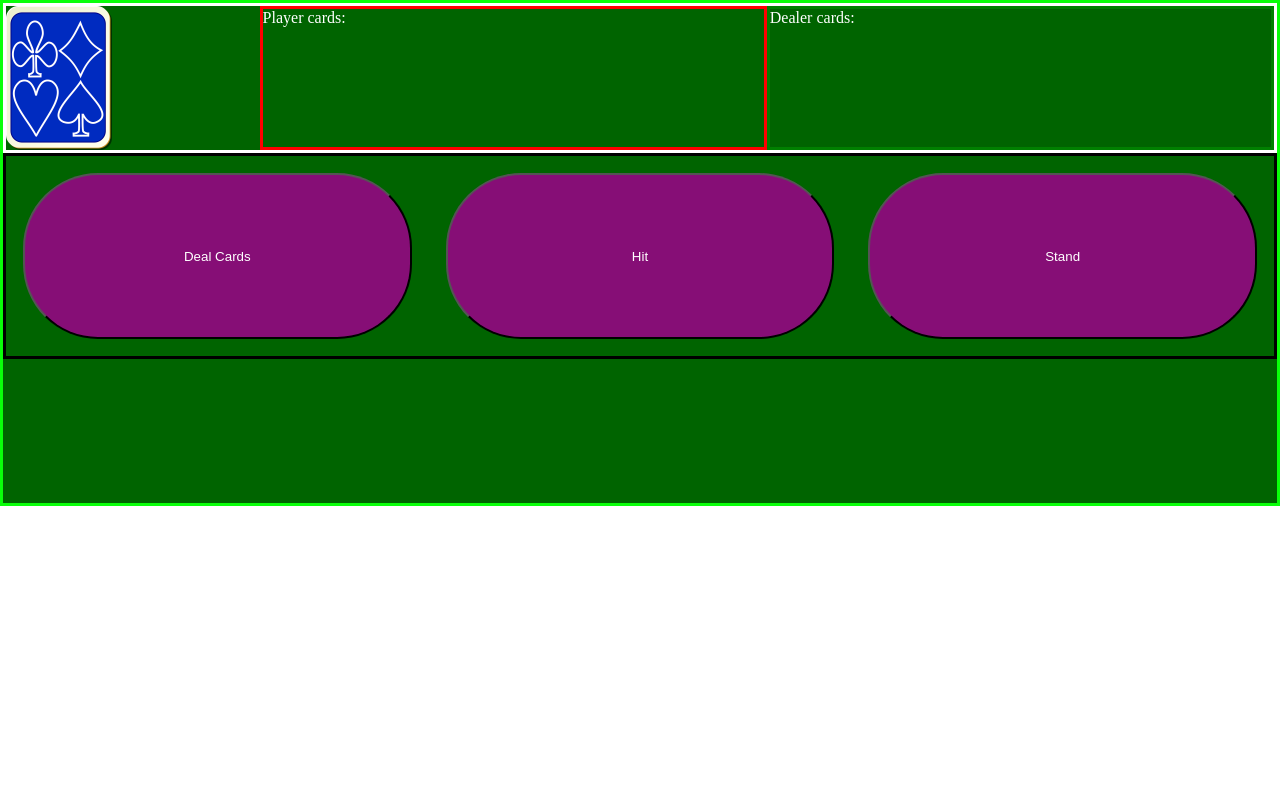
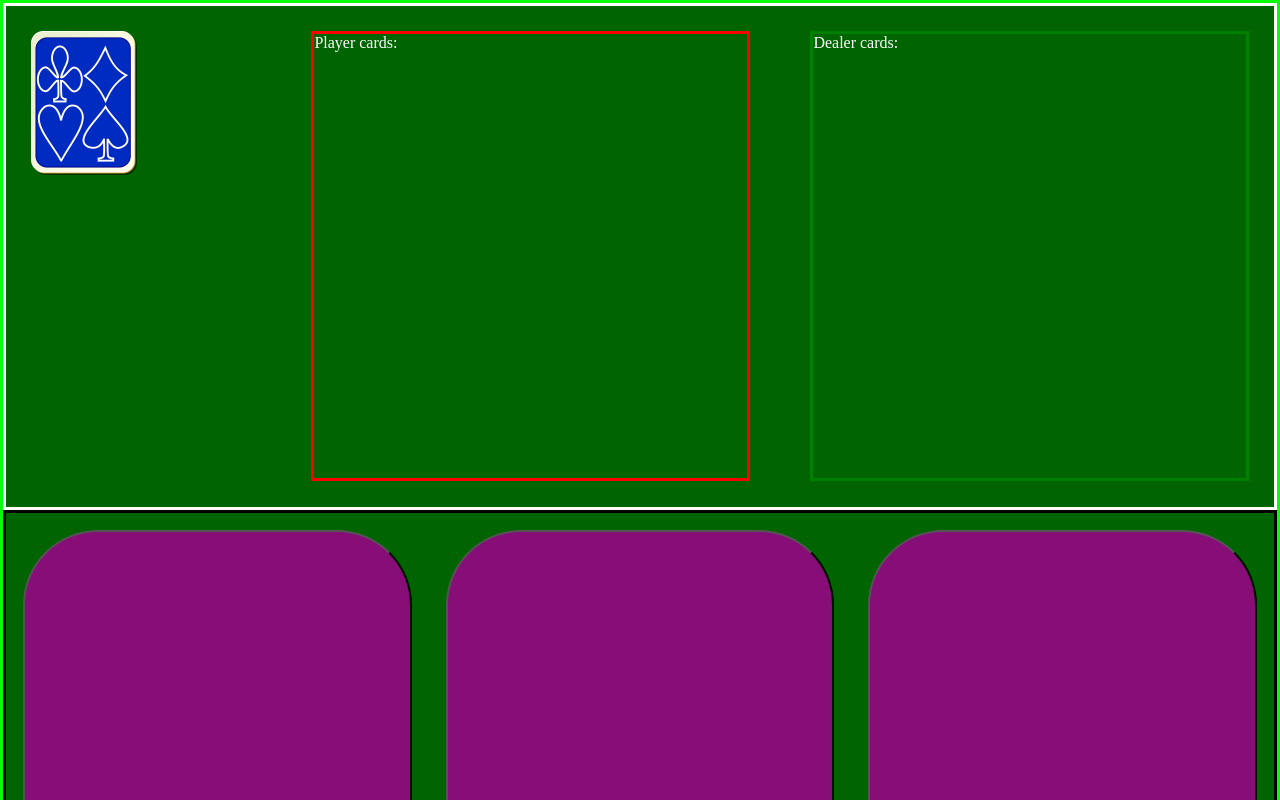
Before and after one commit to Erlandsson-Simon/Project-2, a plain HTML site: page index.html in a window 1280 px wide. Shown: the top 800 px of the page. Drawn offline with Linux system fonts and the light colour scheme.

Commit message:
::::::)))))

```diff
--- a/index.html
+++ b/index.html
@@ -6,7 +6,7 @@
     <meta name="viewport" content="width=device-width, initial-scale=1.0" />
     <link rel="stylesheet" href="style.css" />
     <script defer src="app.js"></script>
-    <title>Document</title>
+    <title>BlackJack</title>
   </head>
   <body>
     <div class="main">
--- a/style.css
+++ b/style.css
@@ -2,7 +2,7 @@ body {
   border: rgb(9, 255, 9) solid;
   margin: 0;
   padding: 0;
-  height: 500px;
+  height: 1500px;
 }
 
 .main {
@@ -12,14 +12,17 @@ body {
 
 .upperGrid {
   display: grid;
+  padding: 2%;
+  height: 30%;
   grid-template-columns: 1fr 2fr 2fr;
+  grid-gap: 5%;
   border: white solid 3px;
 }
 
 .lowerGrid {
   display: grid;
+  height: 40%;
   grid-template-columns: 1fr 1fr 1fr;
-  height: 200px;
   border: black solid 3px;
 }
 
@@ -40,6 +43,7 @@ body {
   background-color: rgb(134, 14, 118);
   margin: 4%;
   color: white;
+  font-size: large;
 }
 
 .cardBack {
```
